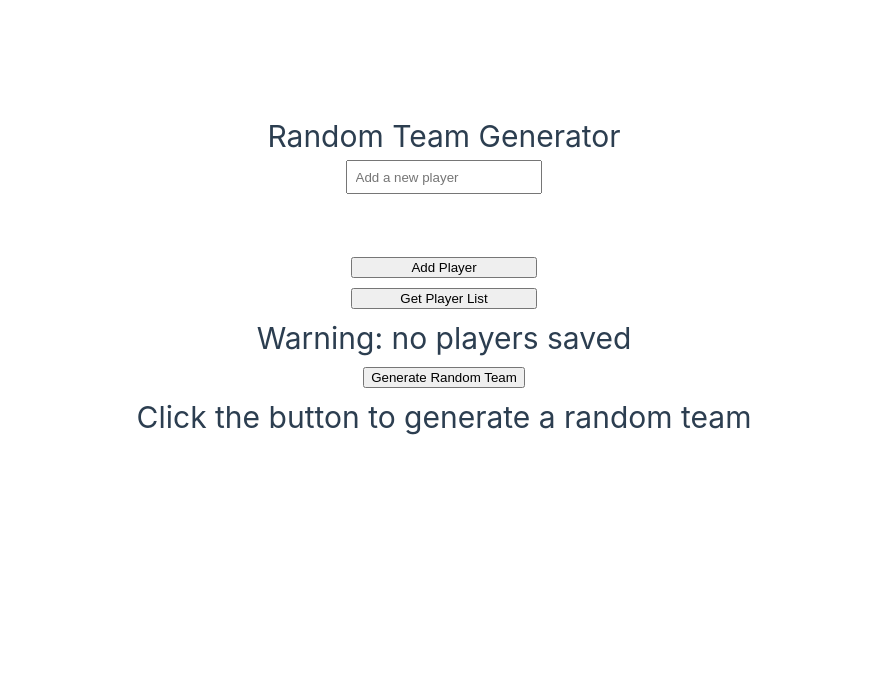
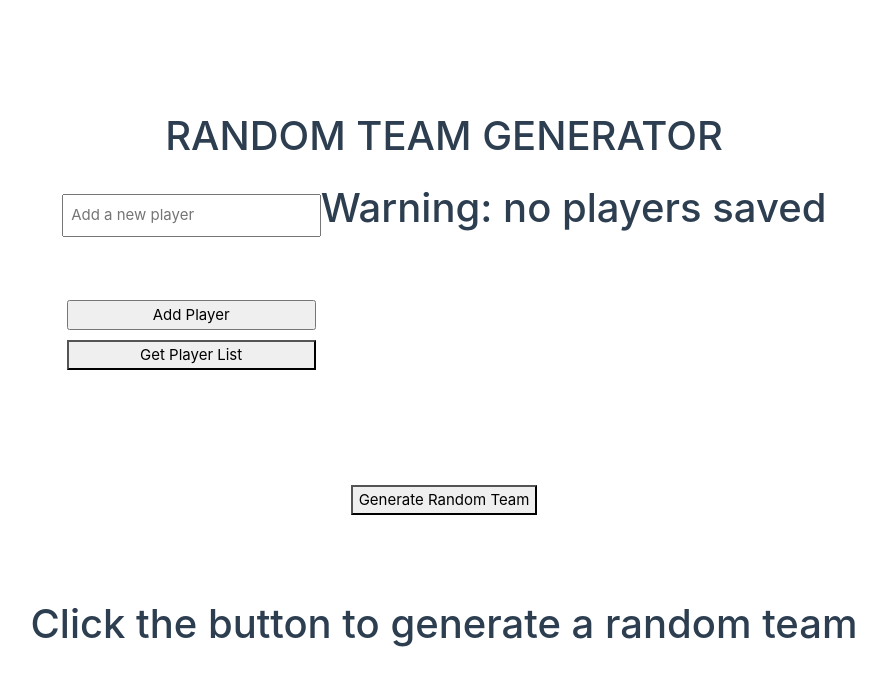
Before and after one commit to AndreaNocciolini/random-team-generator, a Vue app: page / in a window 1280 px wide. Shown: the top 686 px of the page, without its empty margins (196-1082 px from the left). Built offline with nearby package versions, Linux system fonts and the light colour scheme.

Commit message:
fix: add boostrao + small improvements

```diff
--- a/package.json
+++ b/package.json
@@ -11,6 +11,7 @@
     "format": "prettier --write src/"
   },
   "dependencies": {
+    "bootstrap": "^5.3.0",
     "pinia": "^2.1.3",
     "sass": "^1.63.6",
     "sweetalert2": "^11.7.12",
--- a/src/App.vue
+++ b/src/App.vue
@@ -1,10 +1,11 @@
 <script setup>
 import { /* RouterLink, */ RouterView } from 'vue-router'
 import '../src/assets/App.scss'
-
 </script>
 
 <template>
-  <h1>Random Team Generator</h1>
-  <RouterView />
+  <div class="container text-center">
+    <h1 class="text-uppercase fs-1">Random Team Generator</h1>
+    <RouterView />
+  </div>
 </template>
--- a/src/assets/TeamList.scss
+++ b/src/assets/TeamList.scss
@@ -4,6 +4,7 @@
     align-content: center;
     flex-wrap: wrap;
     flex-direction: column;
+    height: 200px;
     .addPlayerInput{
         padding: 7.5px;
         margin-bottom: 10px;
@@ -20,6 +21,8 @@
     display: flex;
     flex-direction: column;
     align-items: center;
+    max-height: 200px;
+    overflow: scroll;
 }
 
 @media (min-width: 1024px) {
--- a/src/assets/base.scss
+++ b/src/assets/base.scss
@@ -1,4 +1,6 @@
 /* color palette from <https://github.com/vuejs/theme> */
+@import "../node_modules/bootstrap/scss/bootstrap";
+
 :root {
   --vt-c-white: #ffffff;
   --vt-c-white-soft: #f8f8f8;
--- a/src/assets/main.scss
+++ b/src/assets/main.scss
@@ -7,9 +7,6 @@
   font-weight: normal;
   height: 80vh;
   width: 80vw;
-  h1 {
-    text-align: center;
-  }
 }
 
 body {
--- a/src/components/HomeViewComponents/TeamList.vue
+++ b/src/components/HomeViewComponents/TeamList.vue
@@ -10,7 +10,7 @@ import '../../assets/TeamList.scss'
     <button class="getPlayersButton" @click="getPlayers">Get Player List</button>
   </div>
 
-  <div v-if=this.players.length >
+  <div v-if=this.players.length>
     <ul class="list">
       <li v-for="(player, i) in players" :key="i">
         {{ player }} <input type="submit" @click="deletePlayer(i)" value="Remove Player" />
--- a/src/views/HomeView.vue
+++ b/src/views/HomeView.vue
@@ -5,7 +5,9 @@ import RandomTeam from '../components/HomeViewComponents/RandomTeam.vue'
 
 <template>
   <main>
-    <TeamList />
+    <div class="p-3 d-flex justify-content-center">
+      <TeamList />
+    </div>
     <RandomTeam />
   </main>
 </template>
```
Also changed, not shown: 1 other file (tests, documents, lock files or other folders).
